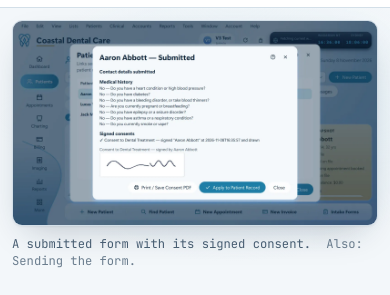
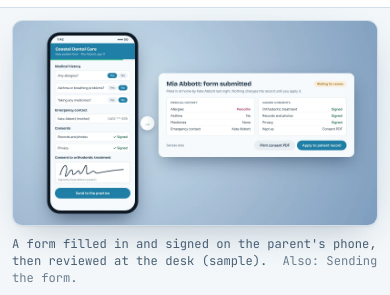
Before and after one commit to gregmiddo/dentacore-site, a plain HTML site: page ortho-new-patients.html in a window 390 px wide. Shown: the part 156-451 px from the top of the page. Drawn offline with Linux system fonts and the light colour scheme.

Commit message:
Intake forms: a picture of the form on the parent's phone and the review at the desk
Co-Authored-By: Claude Opus 5.5 <noreply@anthropic.com>
Claude-Session: https://claude.ai/code/session_01XXcU5rZ8GN6GnY3bfqJfmC

```diff
--- a/ortho-new-patients.html
+++ b/ortho-new-patients.html
@@ -47,7 +47,7 @@
       <a class="next" href="#consultation" data-key="next"><span>Next &rarr;</span><strong>The consultation opens the case card</strong></a>
     </nav>
   </div>
-  <figure class="media"><div class="frame"><img class="main" src="img/intake_signature.webp" width="1600" height="900" alt="A submitted form with its signed consent." decoding="async"><button class="inset" type="button" aria-label="Swap pictures: Sending the form."><span>Also</span><img src="img/send_intake_form_dialog.webp" width="1600" height="900" alt="Sending the form." decoding="async"></button></div><figcaption>A submitted form with its signed consent. <span class="also">Also: Sending the form.</span></figcaption></figure>
+  <figure class="media"><div class="frame"><img class="main" src="img/intake_phone_review.webp" width="1600" height="900" alt="A form filled in and signed on the parent&#x27;s phone, then reviewed at the desk (sample)." decoding="async"><button class="inset" type="button" aria-label="Swap pictures: Sending the form."><span>Also</span><img src="img/send_intake_form_dialog.webp" width="1600" height="900" alt="Sending the form." decoding="async"></button></div><figcaption>A form filled in and signed on the parent's phone, then reviewed at the desk (sample). <span class="also">Also: Sending the form.</span></figcaption></figure>
 </section>
 <section class="feature" id="consultation" aria-labelledby="consultation-h">
   <div class="copy">
```
Also changed, not shown: front-desk.html (+1 -1 lines), img/intake_phone_review.webp (added).
